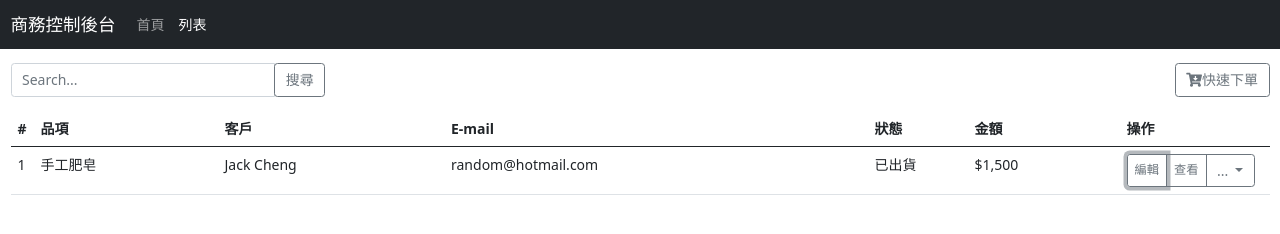
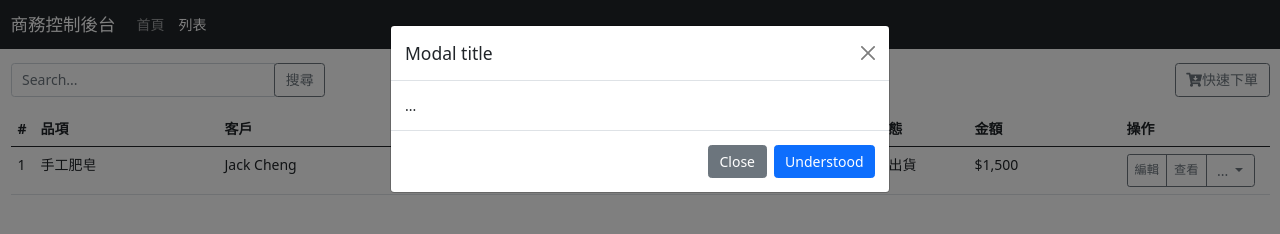
Before and after one commit to Jack-SJ-Cheng/dashboard.github.io, a plain HTML site: page list.html in a window 1280 px wide. Both pictures are taken after a click on the button "編輯". Drawn offline with nearby package versions, Linux system fonts and the light colour scheme; files that its build step writes are made by us from their sources.

Commit message:
edit modal

```diff
--- a/list.html
+++ b/list.html
@@ -62,18 +62,23 @@
                         <td>已出貨</td>
                         <td>$1,500</td>
                         <td>
-                            <div class="btn-group btn-group-sm" role="group" aria-label="Button group with nested dropdown">
-                                <button type="button" class="btn btn-outline-secondary">編輯</button>
+                            <div class="btn-group btn-group-sm" role="group"
+                                aria-label="Button group with nested dropdown">
+                                <button type="button" class="btn btn-outline-secondary" data-bs-toggle="modal" data-title="編輯" data-bs-target="#editBackdrop">編輯</button>
                                 <button type="button" class="btn btn-outline-secondary">查看</button>
 
                                 <div class="btn-group" role="group">
-                                  <button id="btnGroupDrop1" type="button" class="btn btn-outline-secondary dropdown-toggle" data-bs-toggle="dropdown" aria-expanded="false">
+                                    <button id="btnGroupDrop1" type="button"
+                                        class="btn btn-outline-secondary dropdown-toggle" data-bs-toggle="dropdown"
+                                        aria-expanded="false">
                                         ...
                                     </button>
                                     <ul class="dropdown-menu" aria-labelledby="btnGroupDrop1">
                                         <li><a class="dropdown-item" href="#">操作記錄</a></li>
                                         <li><a class="dropdown-item" href="#">資料匯出</a></li>
-                                    <li><hr class="dropdown-devider"></li>
+                                        <li>
+                                            <hr class="dropdown-devider">
+                                        </li>
                                         <li><a class="dropdown-item text-danger" href="#">刪除</a></li>
                                     </ul>
                                 </div>
@@ -96,11 +101,39 @@
             </table>
         </div>
     </div>
+    <!-- Modal -->
+    <div class="modal fade" id="editBackdrop" data-bs-backdrop="static" data-bs-keyboard="false" tabindex="-1"
+        aria-labelledby="staticBackdropLabel" aria-hidden="true">
+        <div class="modal-dialog">
+            <div class="modal-content">
+                <div class="modal-header">
+                    <h5 class="modal-title" id="staticBackdropLabel">Modal title</h5>
+                    <button type="button" class="btn-close" data-bs-dismiss="modal" aria-label="Close"></button>
+                </div>
+                <div class="modal-body">
+                    ...
+                </div>
+                <div class="modal-footer">
+                    <button type="button" class="btn btn-secondary" data-bs-dismiss="modal">Close</button>
+                    <button type="button" class="btn btn-primary">Understood</button>
+                </div>
+            </div>
+        </div>
+    </div>
     <script src="https://cdn.jsdelivr.net/npm/bootstrap@5.0.0-beta1/dist/js/bootstrap.bundle.min.js"
         integrity="sha384-ygbV9kiqUc6oa4msXn9868pTtWMgiQaeYH7/t7LECLbyPA2x65Kgf80OJFdroafW"
         crossorigin="anonymous"></script>
     <script src="https://cdn.jsdelivr.net/npm/chart.js@2.8.0"></script>
     <script src="js/all.js"></script>
+    <script>
+        let editBackdrop = document.getElementById('editBackdrop');
+        editBackdrop.addEventListener('show.bs.modal', function(e){
+            let btn = event.relatedTarget;
+            let reci = btn.getAttribute('data-title');
+            let modalTitle = editBackdrop.querySelector('.modal-title')
+        })
+
+    </script>
 </body>
 
 </html>
```
Lines whose indentation alone changed are shown as unchanged.
